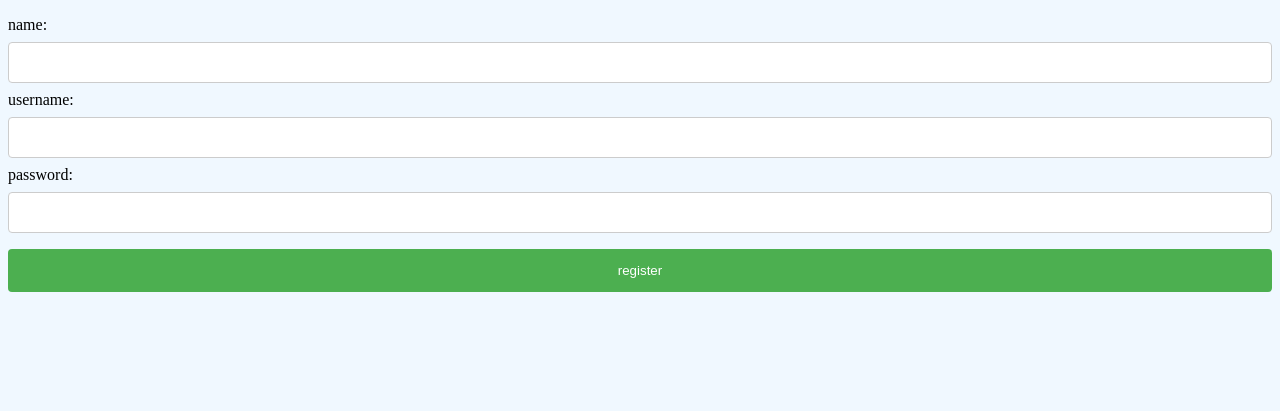
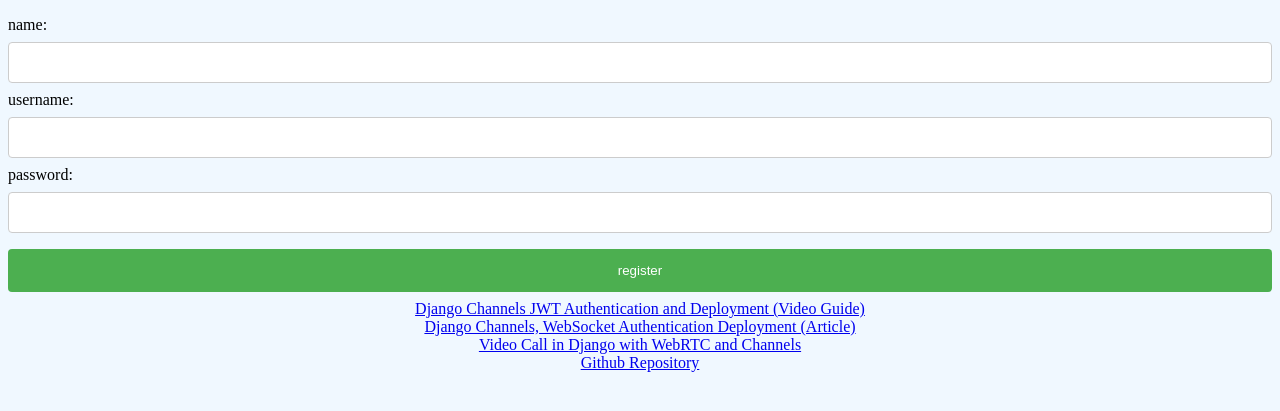
Before and after one commit to InfoDevkota/django-channels-jwt-auth-deployment, a Django app: page / in a window 1280 px wide. Shown: the part 312-723 px from the top of the page. Run offline with Django 3.2, Linux system fonts and the light colour scheme.

Commit message:
Add article, video and repo info in template

```diff
--- a/chat/templates/index.html
+++ b/chat/templates/index.html
@@ -68,6 +68,27 @@
 
     </div>
 
+    <div>
+        <div style="flex-grow: 1;">
+        </div>
+        <div>
+            <div style="display: flex; flex-direction: column; align-items: center;">
+                <a href="https://www.youtube.com/watch?v=UvUbky-YmS0">
+                    Django Channels JWT Authentication and Deployment (Video Guide)
+                </a>
+                <a href="https://www.bloggernepal.com/2021/10/django-channels-websocket-authentication-deployment.html">
+                    Django Channels, WebSocket Authentication Deployment (Article)
+                </a>
+                <a href="https://www.bloggernepal.com/2021/10/video-call-in-django-with-webrtc-and-channels.html">
+                    Video Call in Django with WebRTC and Channels
+                </a>
+                <a href="https://github.com/InfoDevkota/django-channels-jwt-auth-deployment">
+                    Github Repository
+                </a>
+            </div>
+        </div>
+    </div>
+
     <script src="/static/script.js"></script>
 </body>
 </html>
```
